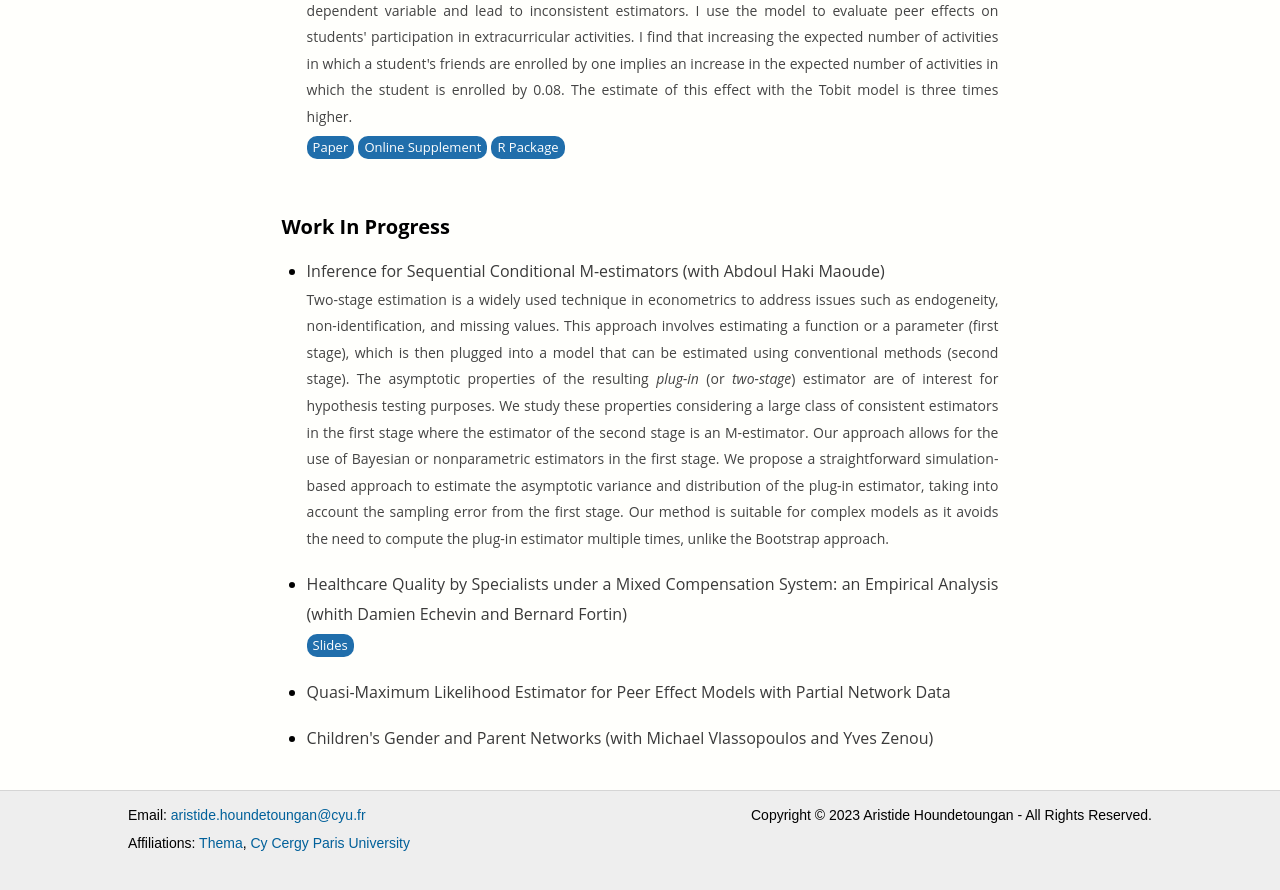
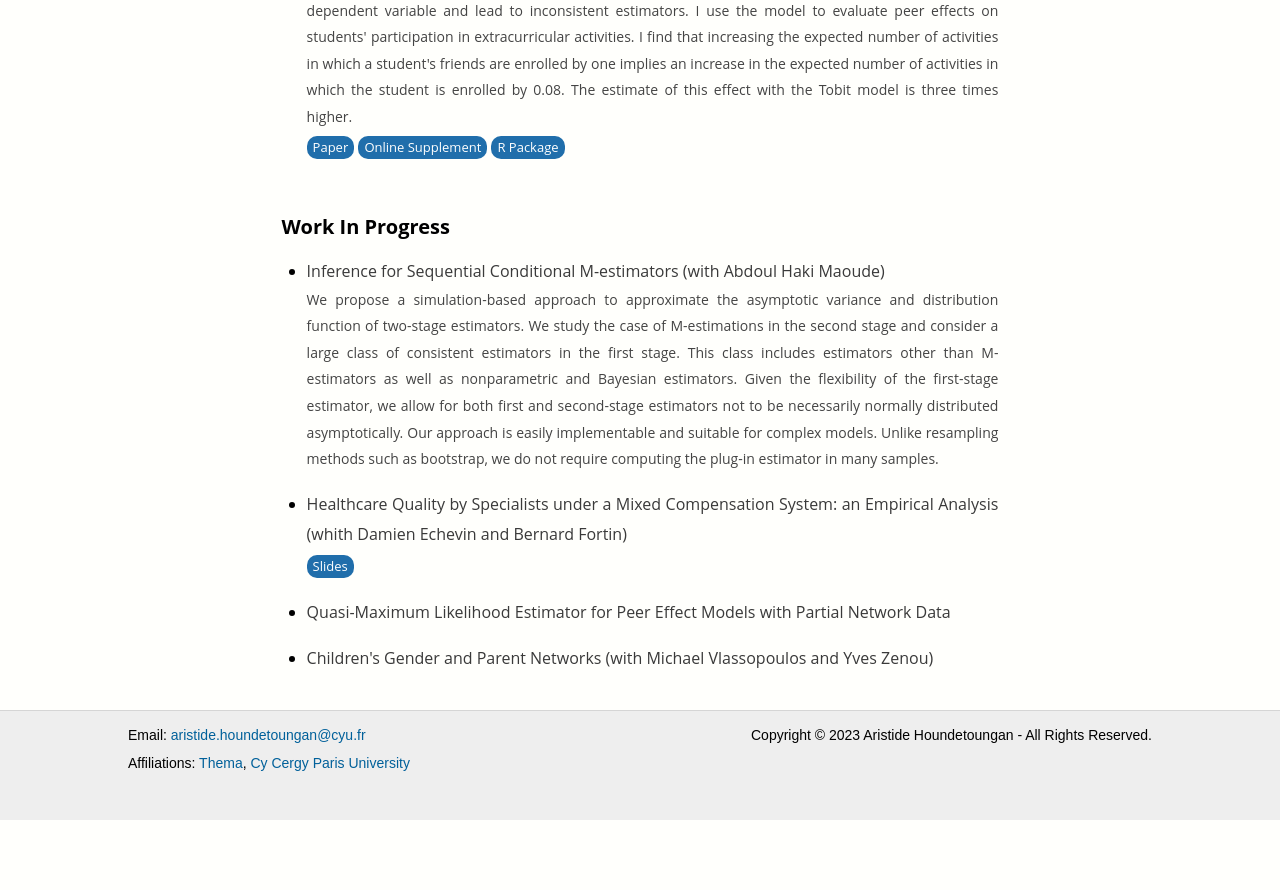
Before and after one commit to ahoundetoungan/ahoundetoungan.github.io, a Jekyll site: the page built from research/index.html, in a window 1280 px wide and 900 px high, scrolled down 1196 px. Shown: the top 890 px of the window. Built offline with Jekyll 4.4.1, drawn with Linux system fonts in a browser that asks for light colours; after the commit the page ends 2016 px from its top, so only the background shows below that.

Commit message:
research

```diff
--- a/research/index.html
+++ b/research/index.html
@@ -51,7 +51,7 @@
 	<ul>
     <li>
       <p class="nomarginafter">Inference for Sequential Conditional M-estimators (with Abdoul Haki Maoude)</p>
-      <p class="nomarginbefore descriptif"> Two-stage estimation is a widely used technique in econometrics to address issues such as endogeneity, non-identification, and missing values. This approach involves estimating a function or a parameter (first stage), which is then plugged into a model that can be estimated using conventional methods (second stage). The asymptotic properties of the resulting <i>plug-in</i> (or <i>two-stage</i>) estimator are of interest for hypothesis testing purposes. We study these properties considering a large class of consistent estimators in the first stage where the estimator of the second stage is an M-estimator. Our approach allows for the use of Bayesian or nonparametric estimators in the first stage. We propose a straightforward simulation-based approach to estimate the asymptotic variance and distribution of the plug-in estimator, taking into account the sampling error from the first stage. Our method is suitable for complex models as it avoids the need to compute the plug-in estimator multiple times, unlike the Bootstrap approach.</p>
+      <p class="nomarginbefore descriptif"> We propose a simulation-based approach to approximate the asymptotic variance and distribution function of two-stage estimators. We study the case of M-estimations in the second stage and consider a large class of consistent estimators in the first stage. This class includes estimators other than M-estimators as well as nonparametric and Bayesian estimators. Given the flexibility of the first-stage estimator, we allow for both first and second-stage estimators not to be necessarily normally distributed asymptotically. Our approach is easily implementable and suitable for complex models. Unlike resampling methods such as bootstrap, we do not require computing the plug-in estimator in many samples.</p>
     </li>
     <li><p class="nomarginafter">Healthcare Quality by Specialists under a Mixed Compensation System: an Empirical Analysis (whith Damien Echevin and Bernard Fortin)</p>
       <a type="button" class="button"  href="/files/Papers/MCMSMS_slides.pdf" target="_blank">Slides</a>
```
